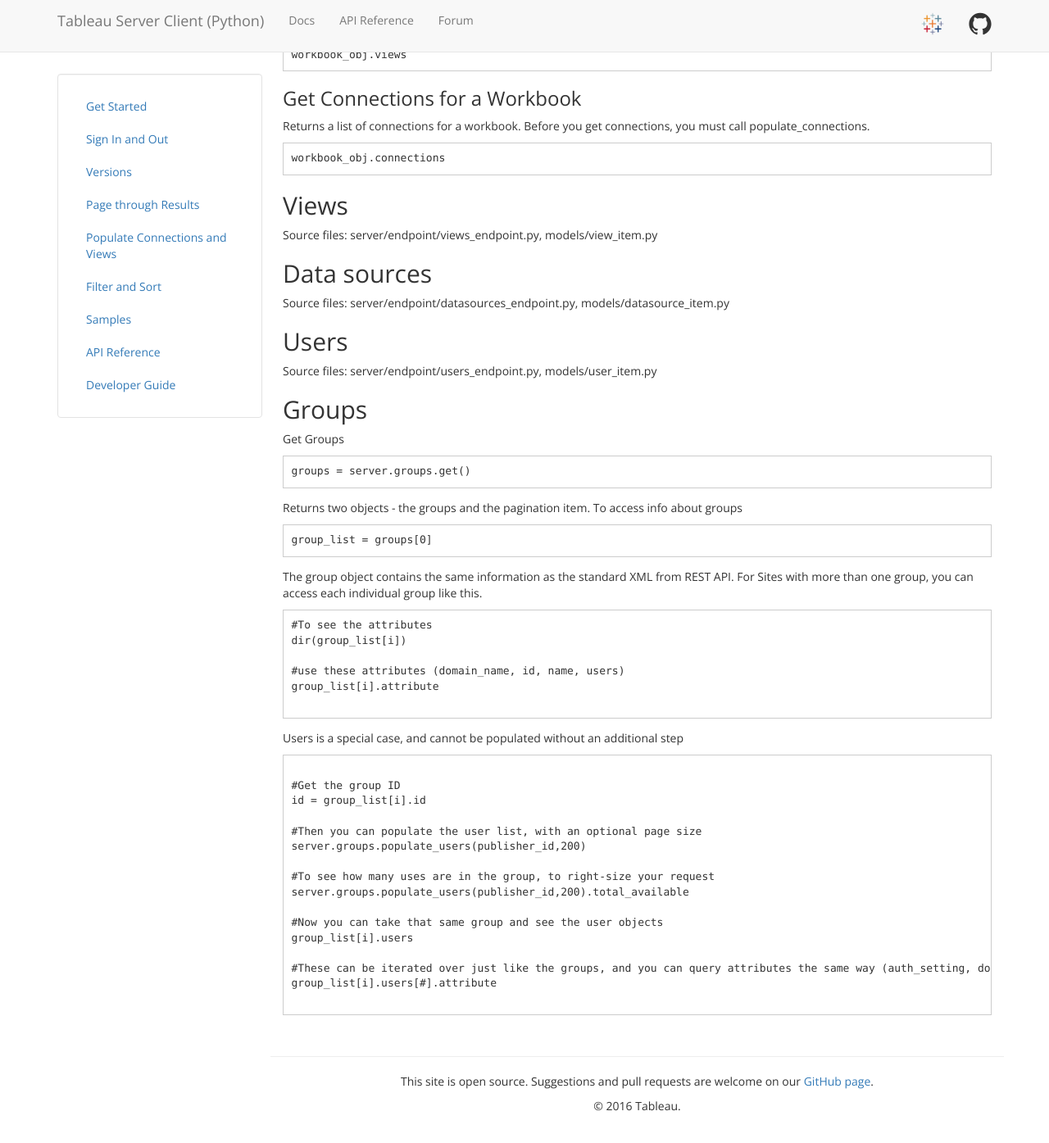
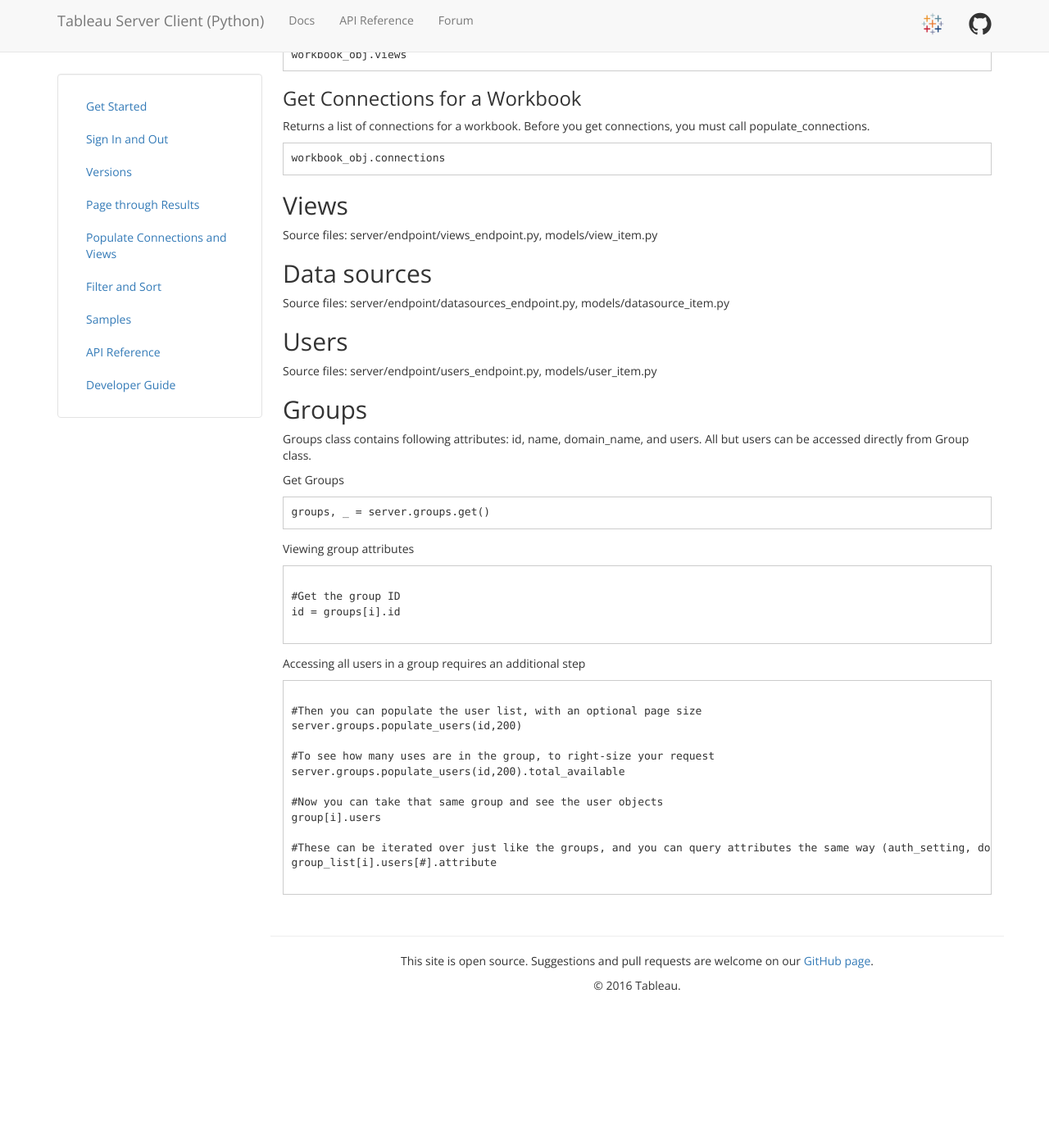
Before and after one commit to tableau/server-client-python, a Jekyll site: the page built from docs/docs/api-ref.md, in a window 1280 px wide and 1400 px high, scrolled down 4329 px. Shown: the top 1395 px of the window at 82% size. Built offline with Jekyll 4.4.1, drawn with Linux system fonts in a browser that asks for light colours; after the commit the page ends 5582 px from its top, so only the background shows below that.

Commit message:
Updates for PR

````diff
--- a/docs/docs/api-ref.md
+++ b/docs/docs/api-ref.md
@@ -256,44 +256,34 @@
 Source files: server/endpoint/users_endpoint.py, models/user_item.py
 
 ## Groups
+Groups class contains following attributes: id, name, domain_name, and users. All but users can be accessed directly from Group class.
 
 Get Groups
 
 ```
-groups = server.groups.get()
-```
-Returns two objects - the groups and the pagination item. To access info about groups
-
-```
-group_list = groups[0]
+groups, _ = server.groups.get()
 ```
 
-The group object contains the same information as the standard XML from REST API. For Sites with more than one group, you can access each individual group like this.
-
-```
-#To see the attributes
-dir(group_list[i])
-
-#use these attributes (domain_name, id, name, users)
-group_list[i].attribute
-
-```
-
-Users is a special case, and cannot be populated without an additional step
+Viewing group attributes
 
 ```
 
 #Get the group ID
-id = group_list[i].id
+id = groups[i].id
+
+```
+Accessing all users in a group requires an additional step
+
+```
 
 #Then you can populate the user list, with an optional page size
-server.groups.populate_users(publisher_id,200)
+server.groups.populate_users(id,200)
 
 #To see how many uses are in the group, to right-size your request
-server.groups.populate_users(publisher_id,200).total_available
+server.groups.populate_users(id,200).total_available
 
 #Now you can take that same group and see the user objects
-group_list[i].users
+group[i].users
 
 #These can be iterated over just like the groups, and you can query attributes the same way (auth_setting, domain_name, email, external_auth_user_id, from_response, fullname, id, last_login, name, site_role, workbooks)
 group_list[i].users[#].attribute
````
